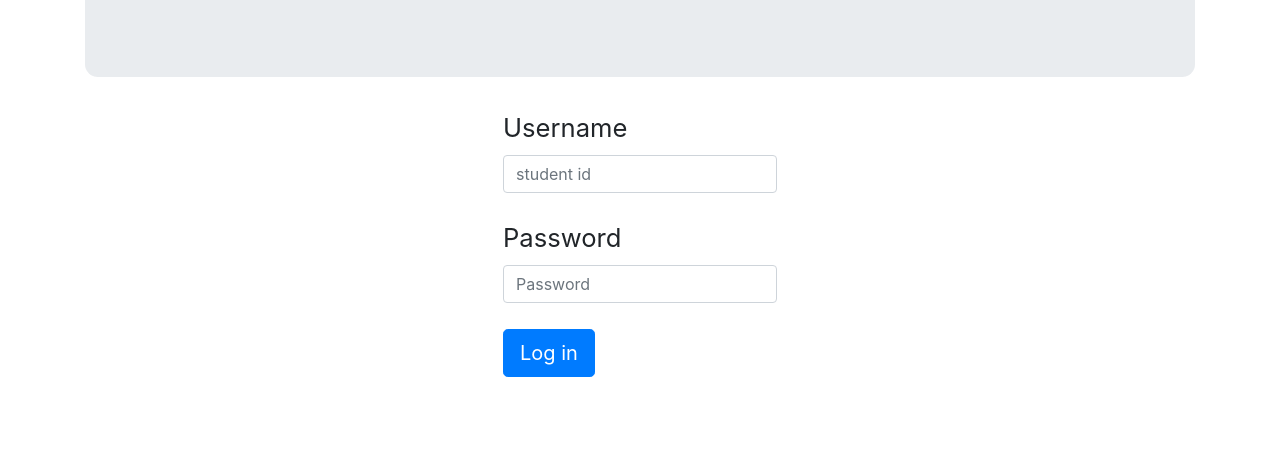
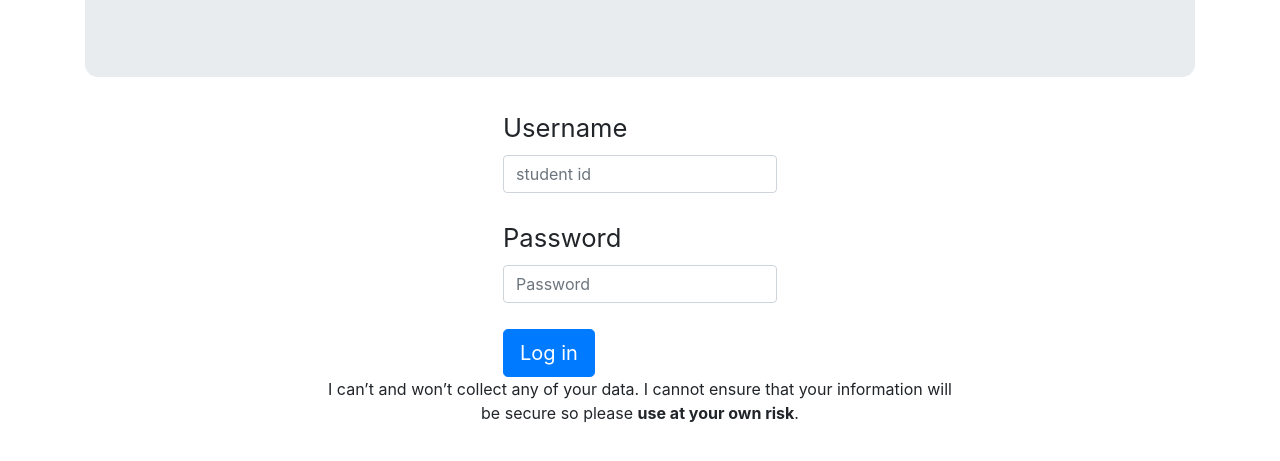
Before and after one commit to shadowpants18/mcpsvuehelper, a plain HTML site: page index.html in a window 1280 px wide. Shown: the part 179-640 px from the top of the page. Drawn offline with nearby package versions, Linux system fonts and the light colour scheme.

Commit message:
use at your own risk

```diff
--- a/index.html
+++ b/index.html
@@ -37,6 +37,10 @@
 </form>
 </div>
 
+<div class = "navbar-fixed-bottom" style="positon:absolute;margin:auto;width:50%;bottom:0;margin-bottom:2vw;">
+<p style="text-align:center"> I can’t and won’t collect any of your data. I cannot ensure that your information will be secure so please <b>use at your own risk</b>.</p>
+</div>
+
 <div class="loading style-2 text-center"><p style="font-size:150%">
 if your grades haven't loaded in after 10-15 seconds, try refreshing the browser with ctrl-f5
 </p><div class="loading-wheel">
```
